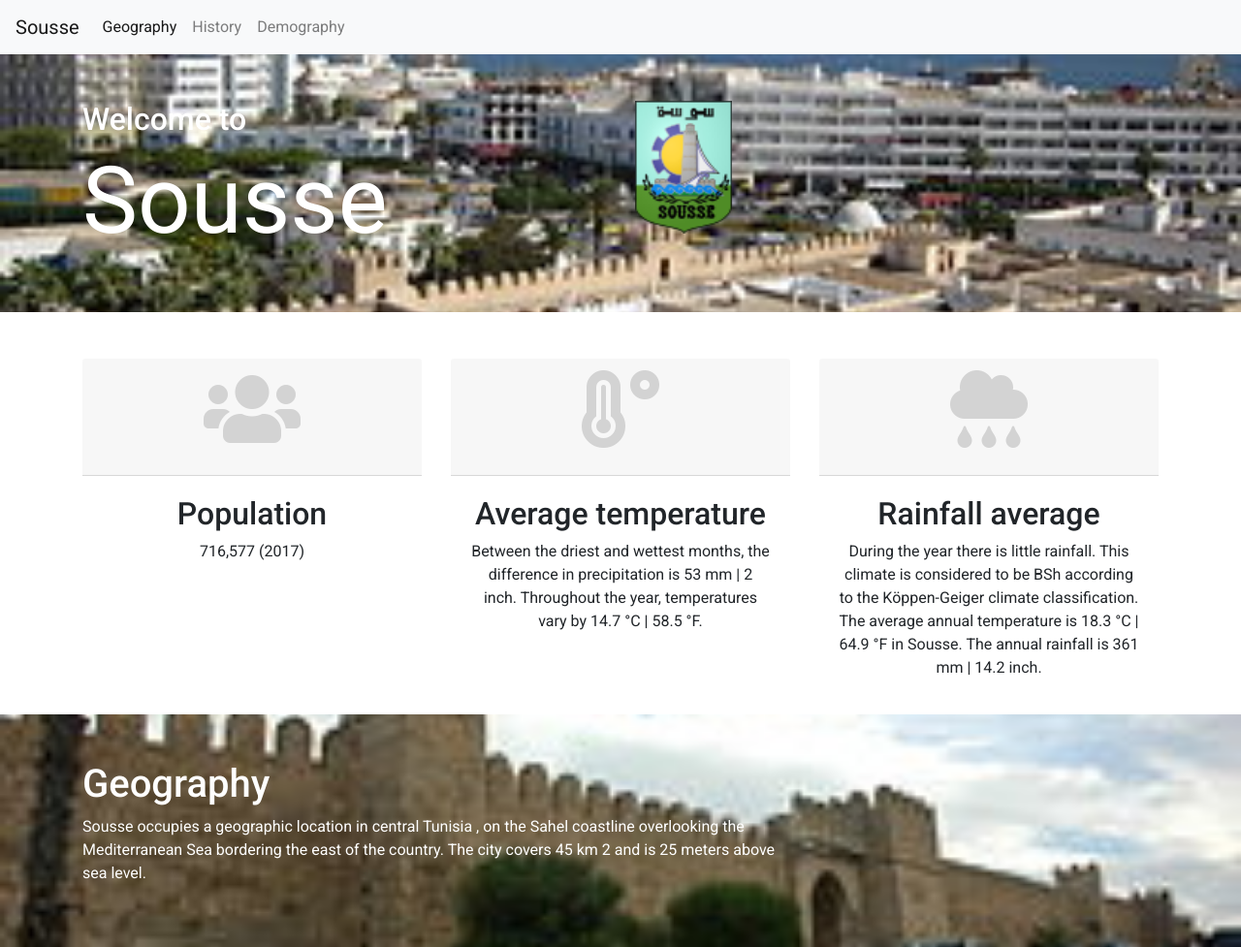
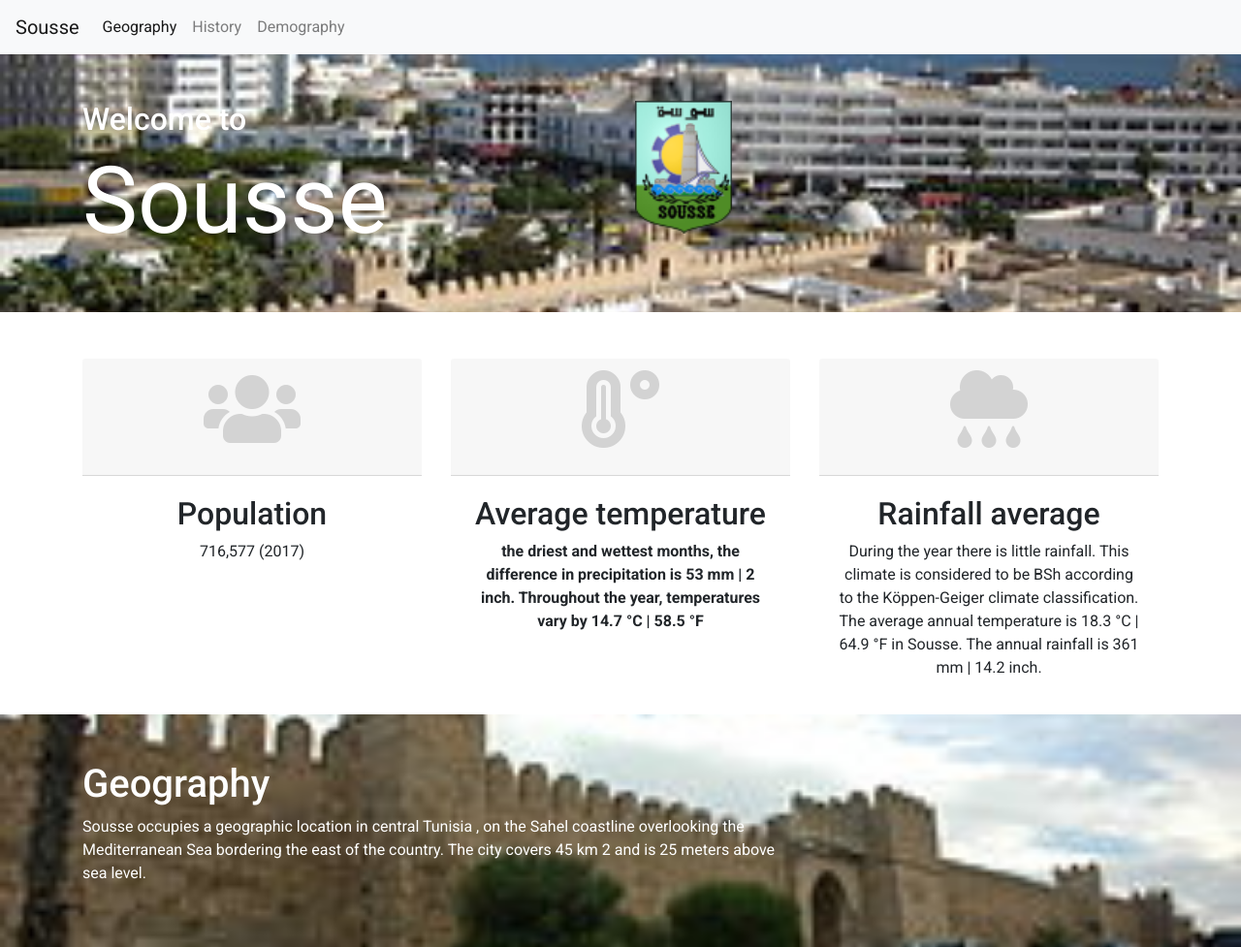
Before and after one commit to najet77/sousse, a plain HTML site: page index.html in a window 1280 px wide. Shown: the top 977 px of the page at 97% size. Drawn offline with nearby package versions, Linux system fonts and the light colour scheme.

```diff
--- a/index.html
+++ b/index.html
@@ -80,9 +80,11 @@
           <div class="card-body">
             <h2>Average temperature</h2>
             <p>
-              Between the driest and wettest months, the difference in
-              precipitation is 53 mm | 2 inch. Throughout the year, temperatures
-              vary by 14.7 °C | 58.5 °F.
+              <strong
+                >the driest and wettest months, the difference in precipitation
+                is 53 mm | 2 inch. Throughout the year, temperatures vary by
+                14.7 °C | 58.5 °F</strong
+              >
             </p>
           </div>
         </div>
```
